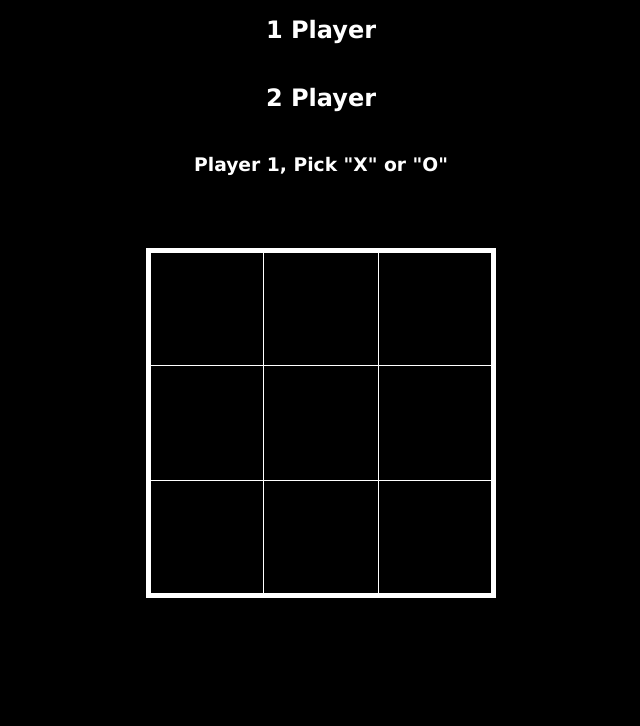
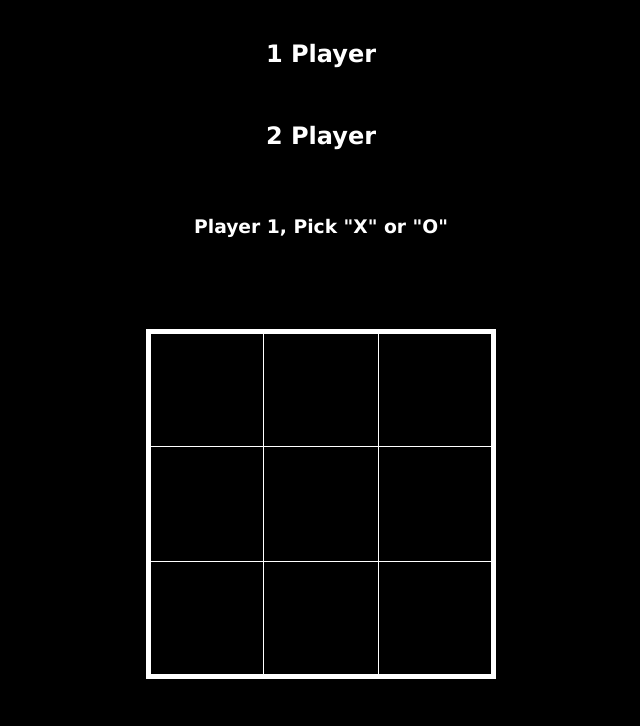
Before and after one commit to Theon87/tic-tac-toe-game, a plain HTML site: page index.html in a window 1280 px wide. Shown: the part 91-817 px from the top of the page, without its empty margins (319-959 px from the left). Drawn offline with Linux system fonts and the light colour scheme.

Commit message:
increased margin of h2 tags

```diff
--- a/style.css
+++ b/style.css
@@ -1,8 +1,10 @@
 * {
   background-color: black;
+  margin: 10px;
 }
 
 h1,
+h2,
 div {
   font-family: Verdana, Geneva, Tahoma, sans-serif;
   color: white;
@@ -10,6 +12,7 @@ div {
   display: flex;
   flex-direction: column;
   align-items: center;
+  margin: 25px;
 }
 
 table {
```
